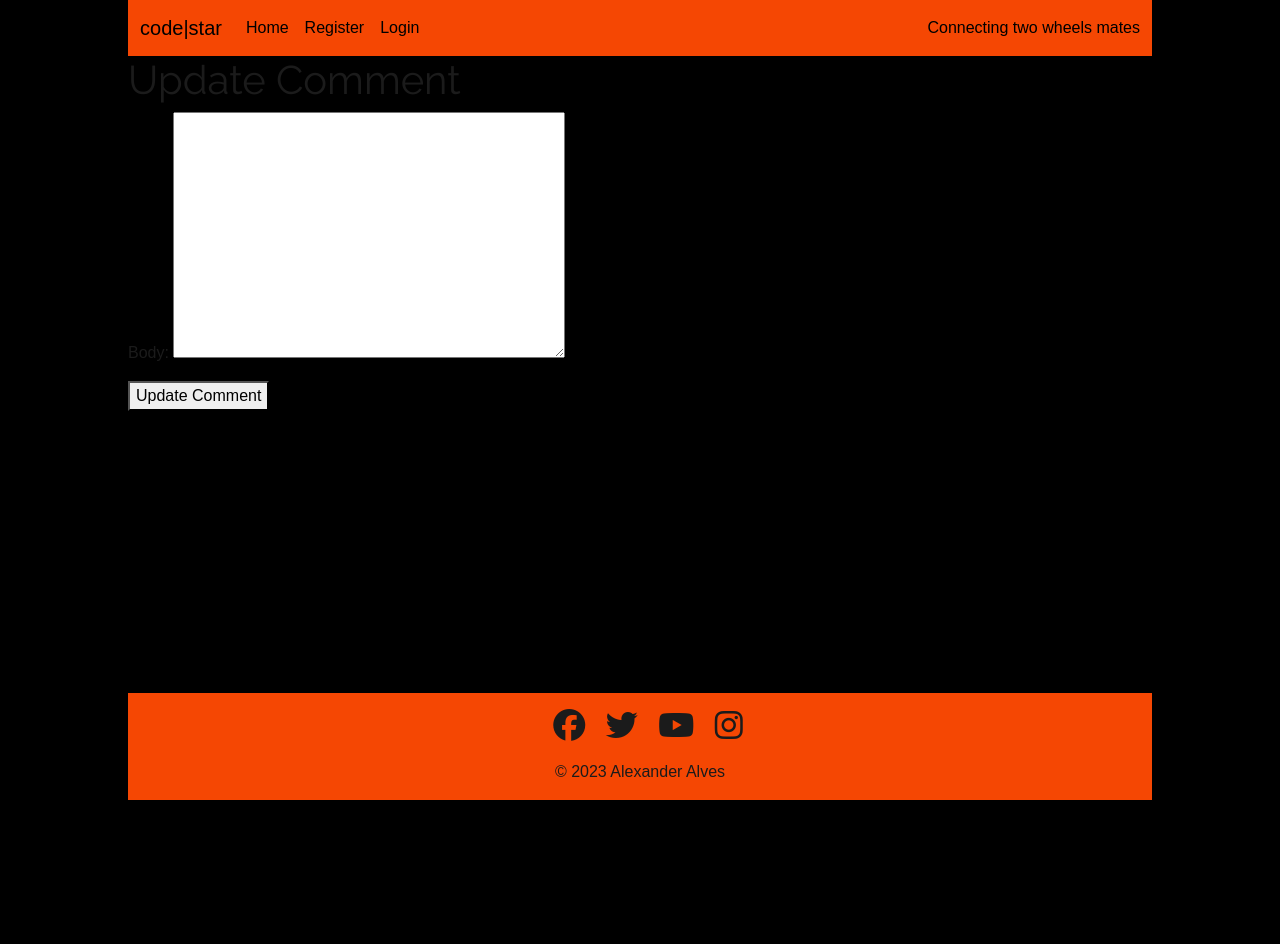
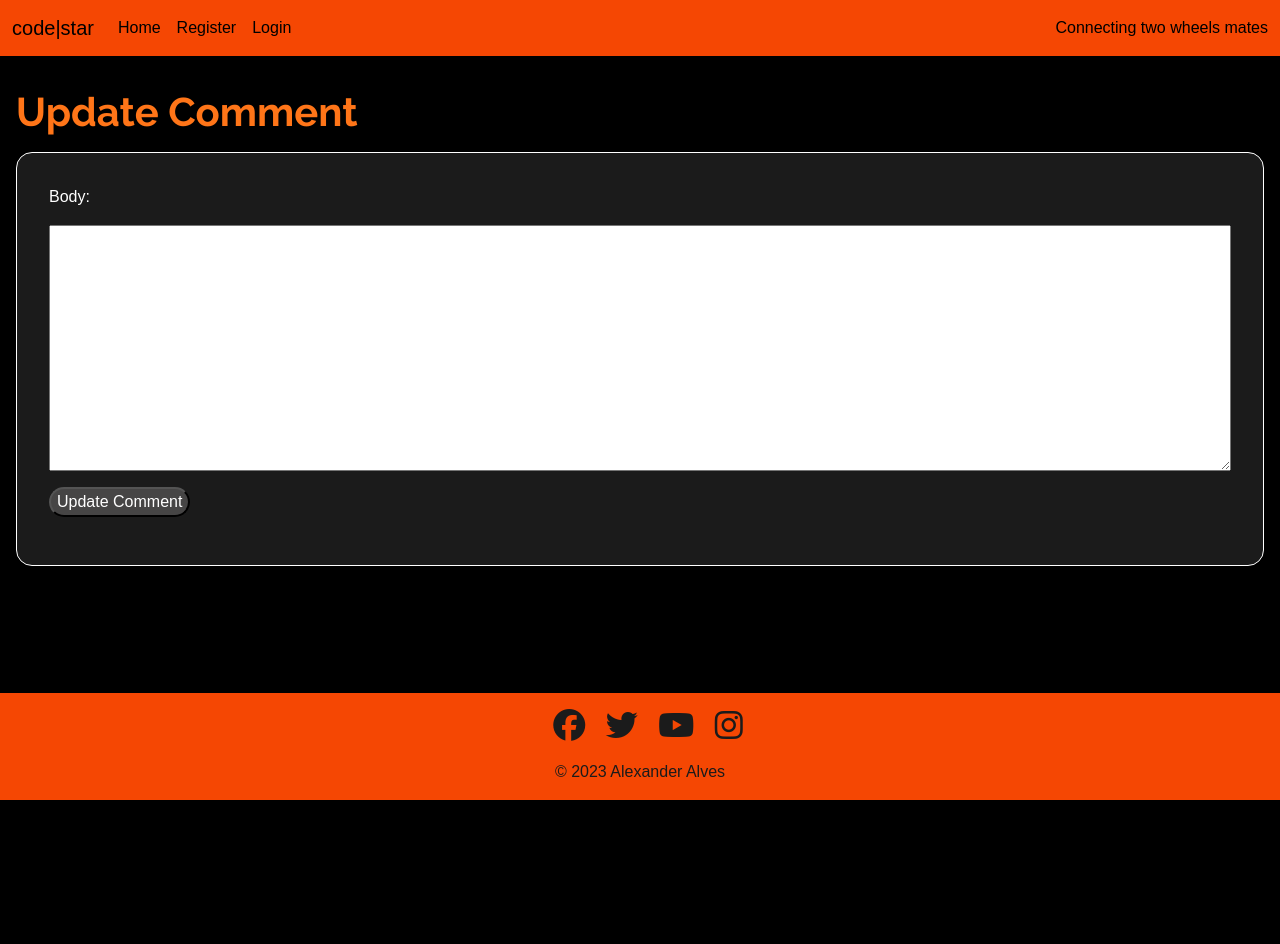
Before and after one commit to AlexDralur/revblog, a Django app: template templates/update_comment.html in a window 1280 px wide. Run offline with Django 3.2, Linux system fonts and the light colour scheme; the template is opened without the code that fills it: values that come from a table or form of the project are taken from there, others are empty; some libraries are stand-ins or nearby versions.

Commit message:
Add style to update comment page

```diff
--- a/static/css/style.css
+++ b/static/css/style.css
@@ -2,7 +2,6 @@
 
 body {
     background-color: #000;
-    width: 80%;
     margin-left: auto;
     margin-right: auto;
     font-family: "Open-Sans", sans-serif;
@@ -10,6 +9,10 @@ body {
     min-height: 100vh;
     margin-bottom: 9rem;
     color: #1b1b1b;
+}
+
+main {
+    margin: 0 1rem;
 }
 
 h1,
@@ -24,7 +27,7 @@ h5 {
     margin: 2rem 0 1rem 0;
     padding: 0;
     font-weight: 700;
-    color: #FF7518;
+    color: #ff7518;
     width: 50%;
 }
 
@@ -33,7 +36,7 @@ h5 {
 }
 
 #navbar {
-    background-color: #F54703;
+    background-color: #f54703;
 }
 
 #navbarText>ul>li>a {
@@ -283,14 +286,35 @@ a {
     padding: 2rem;
     border: 1px solid #fff;
     color: #fff;
-    margin-top: 30%;
+    margin-top: 15%;
+}
+
+/*----------------------- COMMENT MANAGEMENT -----------------------------*/
+
+/* UPDATE */
+
+.update-comment {
+    width: 100%;
+    background-color: #1b1b1b;
+    border-radius: 1rem;
+    padding: 2rem;
+    border: 1px solid #fff;
+    color: #fff;
+}
+
+.comment-label {
+    margin-bottom: 1rem;
+}
+
+#update-comment-button {
+    margin-top: 1rem;
 }
 
 /*------------------ FOOTER ------------------------ */
 
 .container-footer {
-    width: 80%;
-    background-color: #F54703;
+    width: 100%;
+    background-color: #f54703;
     display: flex;
     flex-direction: column;
     position: fixed;
--- a/templates/post_update.html
+++ b/templates/post_update.html
@@ -4,7 +4,7 @@
 <h1 class="header">Update Post</h1>
 <form method="post">
   {% csrf_token %}
-  <div class="new-update-post container position-relative">
+  <div class="new-update-post position-relative">
     <div class="label-post-title">{{ form.title.label_tag }}</div>
     <div class="field-post-title">{{ form.title }}</div>
     <div class="label-post-content">{{ form.content.label_tag }}</div>
--- a/templates/update_comment.html
+++ b/templates/update_comment.html
@@ -1,9 +1,15 @@
 {% extends "base.html" %} {% block content %}
 
 <!-- Update Comment Form -->
-<h1>Update Comment</h1>
-<form method="post">
-  {% csrf_token %} {{ form.as_p }}
-  <button type="submit">Update Comment</button>
-</form>
+<h1 class="header">Update Comment</h1>
+<div class="update-comment">
+  <form method="post" class="d-flex flex-column">
+    {% csrf_token %}
+    <div class="comment-label">{{ form.body.label_tag }}</div>
+    {{ form.body }}
+    <div class="update-button">
+      <button type="submit" class="form-button" id="update-comment-button">Update Comment</button>
+    </div>
+  </form>
+</div>
 {% endblock %}
```
